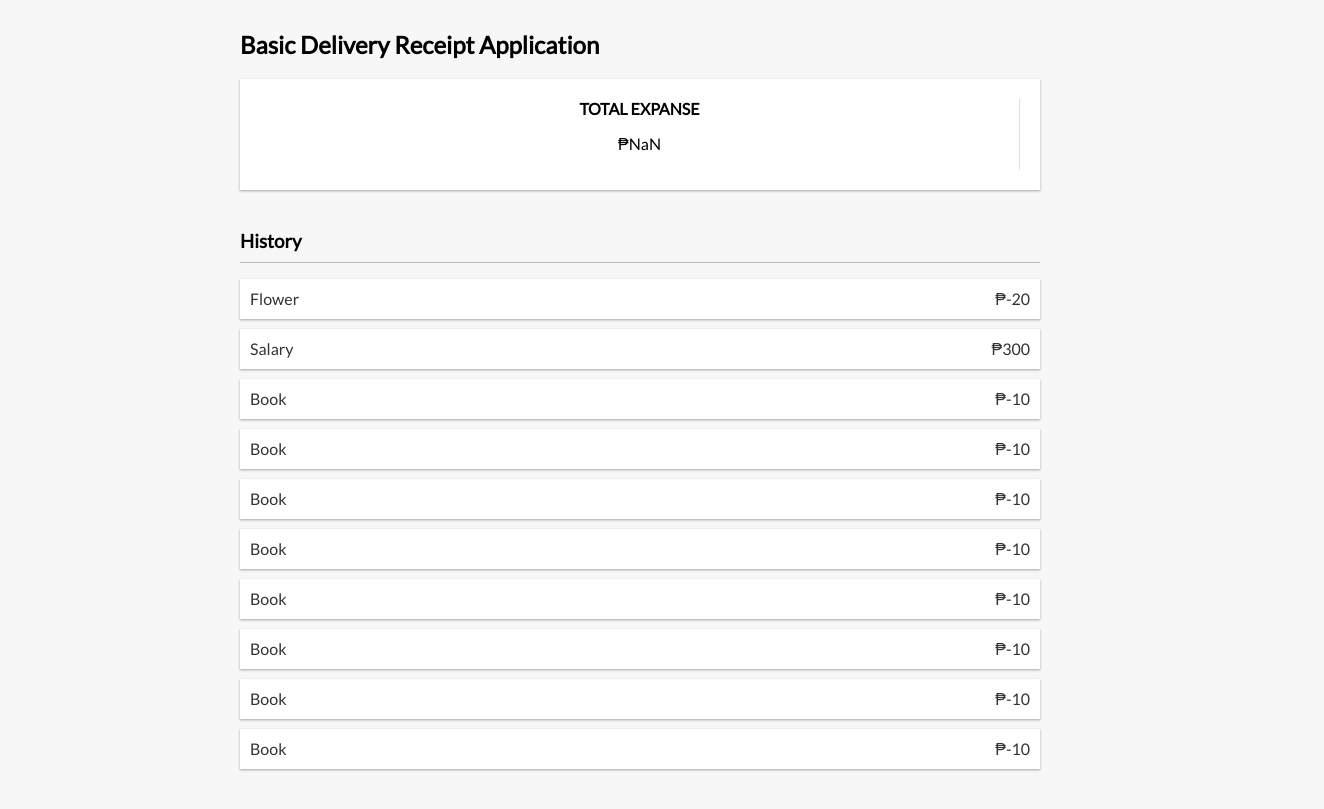
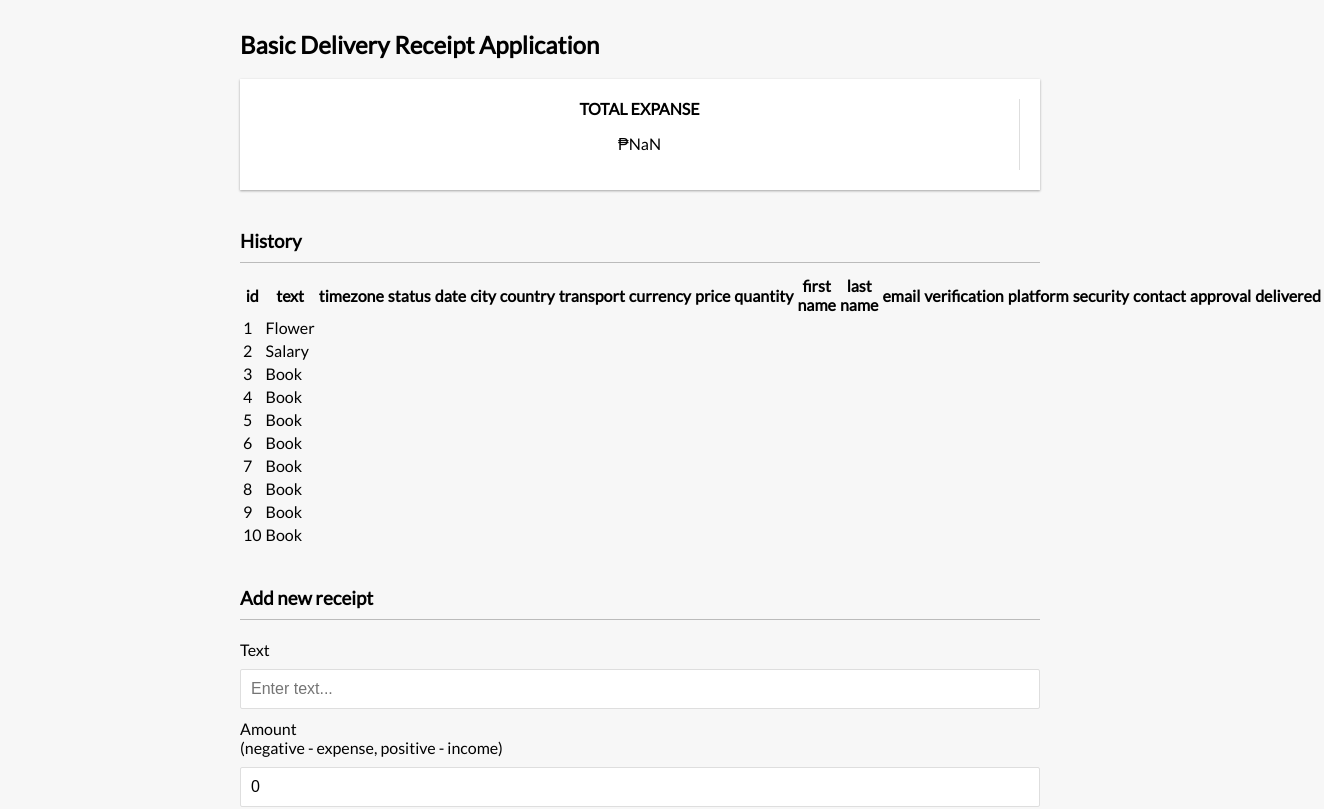
Before and after one commit to guillaume-vandeville/projectx, a React (Create React App) app: page / in a window 1280 px wide. Shown: the top 809 px of the page, 1324 px wide, since content can reach past the window. Built offline with nearby package versions, Linux system fonts and the light colour scheme.

Commit message:
totaly reshaped the list implementation

```diff
--- a/src/components/Transaction.js
+++ b/src/components/Transaction.js
@@ -1,12 +1,28 @@
-import React, {useContext} from 'react'
-import { GlobalContext } from '../context/GlobalState'
-
+import React from "react";
 
 export const Transaction = ({ transactions }) => {
-    const { deleteTransaction } = useContext(GlobalContext);
     return (
-        <li>
-            {transactions.text} <span>₱{transactions.amount}</span> <button onClick={() => deleteTransaction(transactions.id)} className="delete-btn">x</button>
-        </li>
-    )
-}
+      <tr>
+        <td>{transactions.id}</td>
+        <td>{transactions.text}</td>
+        <td>{transactions.timezone}</td>
+        <td>{transactions.status}</td>
+        <td>{transactions.date}</td>
+        <td>{transactions.city}</td>
+        <td>{transactions.country}</td>
+        <td>{transactions.transport}</td>
+        <td>{transactions.currency}</td>
+        <td>{transactions.price}</td>
+        <td>{transactions.quantity}</td>
+        <td>{transactions.fname}</td>
+        <td>{transactions.lname}</td>
+        <td>{transactions.email}</td>
+        <td>{transactions.verification}</td>
+        <td>{transactions.platform}</td>
+        <td>{transactions.security}</td>
+        <td>{transactions.contact}</td>
+        <td>{transactions.approval}</td>
+        <td>{transactions.delivered}</td>
+      </tr>
+    );
+  };
--- a/src/components/TransactionList.js
+++ b/src/components/TransactionList.js
@@ -8,9 +8,41 @@ export const TransactionList = () => {
   return (
     <div>
       <h3>History</h3>
-      <ul className="list">
-        {transactions.map(transactions=> (<Transaction key={transactions.id} transactions={transactions}/>))}
-      </ul>
+      <div>
+        {transactions.length > 0 && (
+          <table>
+            <thead>
+              <tr>
+                <th>id</th>
+                <th>text</th>
+                <th>timezone</th>
+                <th>status</th>
+                <th>date</th>
+                <th>city</th>
+                <th>country</th>
+                <th>transport</th>
+                <th>currency</th>
+                <th>price</th>
+                <th>quantity</th>
+                <th>first name</th>
+                <th>last name</th>
+                <th>email</th>
+                <th>verification</th>
+                <th>platform</th>
+                <th>security</th>
+                <th>contact</th>
+                <th>approval</th>
+                <th>delivered</th>
+              </tr>
+            </thead>
+            <tbody>
+              {transactions.map(transaction => (
+                <Transaction key={transaction.id} transactions={transaction} />
+              ))}
+            </tbody>
+          </table>
+        )}
+      </div>
     </div>
   )
 }
```
